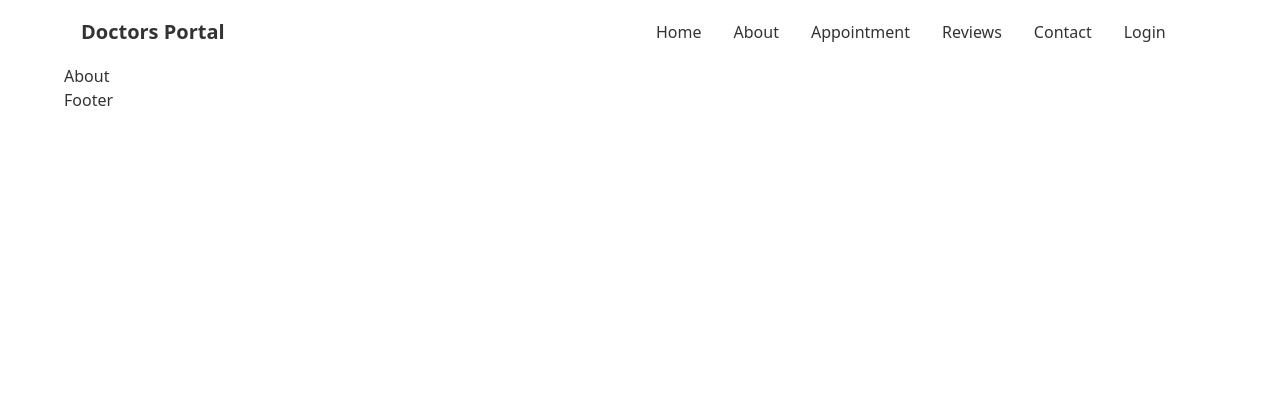
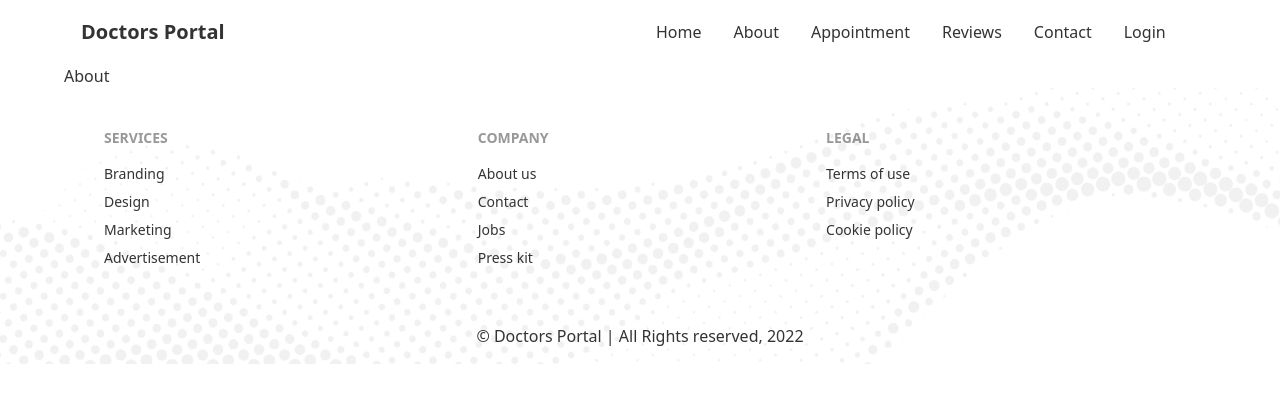
Before and after one commit to hasanTheBest/dp-practice-client, a React (Create React App) app: page /about in a window 1280 px wide. Shown: the top 402 px of the page. Built offline with nearby package versions, Linux system fonts and the light colour scheme.

Commit message:
footer added

```diff
--- a/src/Components/Footer.jsx
+++ b/src/Components/Footer.jsx
@@ -1,9 +1,64 @@
 import React from "react";
+import { Link } from "react-router-dom";
+import footer from "../assets/images/footer.png";
 
 const Footer = () => {
   return (
-    <footer>
-      <div className="container px-4 lg:px-8 xl:px-16">Footer</div>
+    <footer
+      className="bg-cover bg-no-repeat bg-center"
+      style={{ backgroundImage: `url(${footer})` }}
+    >
+      <div className="container px-4 lg:px-8 xl:px-16">
+        <div class="footer p-10">
+          <div>
+            <span class="footer-title">Services</span>
+            <Link class="link link-hover" to="/">
+              Branding
+            </Link>
+            <Link class="link link-hover" to="/">
+              Design
+            </Link>
+            <Link class="link link-hover" to="/">
+              Marketing
+            </Link>
+            <Link class="link link-hover" to="/">
+              Advertisement
+            </Link>
+          </div>
+          <div>
+            <span class="footer-title">Company</span>
+            <Link class="link link-hover" to="/">
+              About us
+            </Link>
+            <Link class="link link-hover" to="/">
+              Contact
+            </Link>
+            <Link class="link link-hover" to="/">
+              Jobs
+            </Link>
+            <Link class="link link-hover" to="/">
+              Press kit
+            </Link>
+          </div>
+          <div>
+            <span class="footer-title">Legal</span>
+            <Link class="link link-hover" to="/">
+              Terms of use
+            </Link>
+            <Link class="link link-hover" to="/">
+              Privacy policy
+            </Link>
+            <Link class="link link-hover" to="/">
+              Cookie policy
+            </Link>
+          </div>
+        </div>
+
+        <p className="text-center p-4">
+          &copy; Doctors Portal | All Rights reserved,{" "}
+          {new Date().getFullYear()}
+        </p>
+      </div>
     </footer>
   );
 };
```
